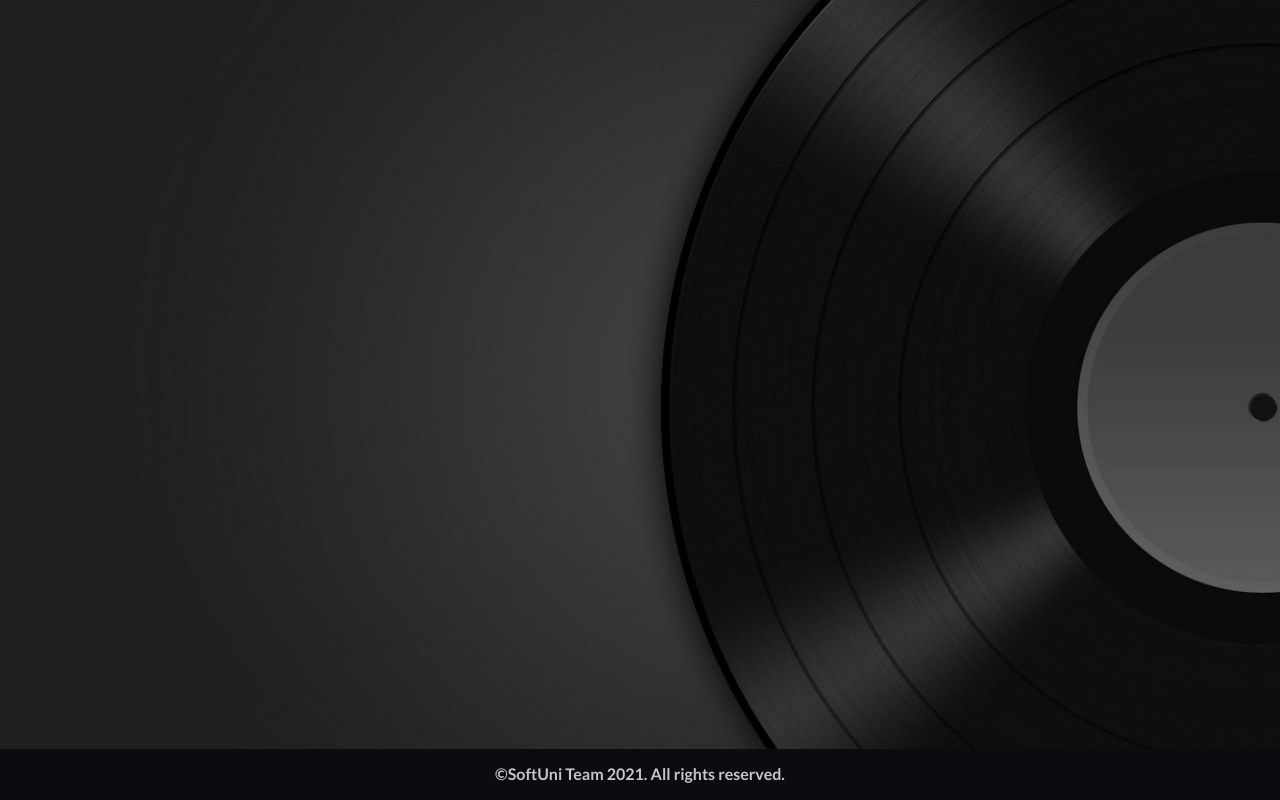
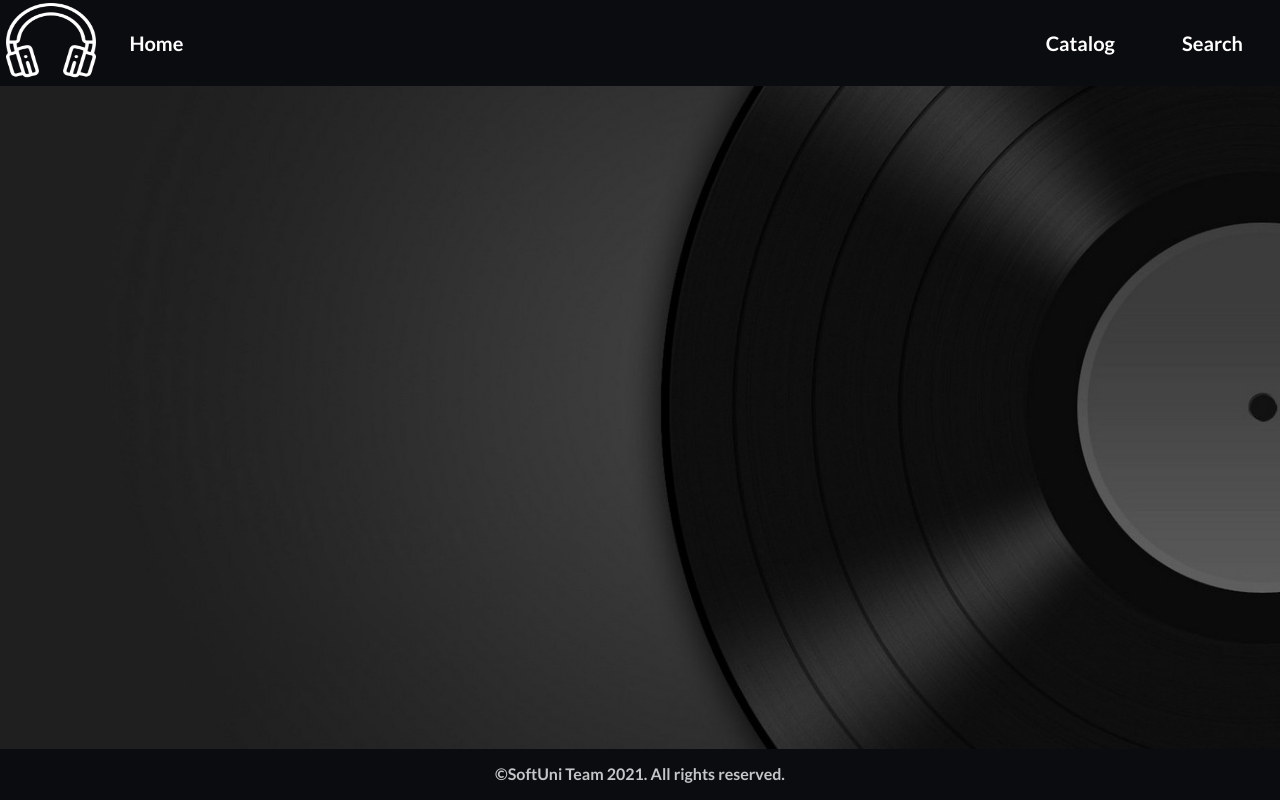
Before and after one commit to MrKolev/Music-App-, a website: page index.html in a window 1280 px wide. Drawn offline with Linux system fonts and the light colour scheme.

Commit message:
create SRC

```diff
--- a/index.html
+++ b/index.html
@@ -5,11 +5,25 @@
     <meta charset="UTF-8" />
     <title>My Music Application</title>
     <link rel="stylesheet" href="/styles/style.css"/>
+    <script src="./app.js" type="module"></script>
+
 </head>
 
 <body>
 
     <div id="box">
+        <header>
+            <nav id = "navigation-bar">
+                <img src="./images/headphones.png">
+                <a href="#">Home</a>
+                <ul>
+                    <li><a href="/catalog">Catalog</a></li>
+                    <li><a href="/search">Search</a></li>
+                </ul>
+            </nav>
+        </header>
+
+        <main id="main-content"></main>
 
         <footer>
             <div>
```
